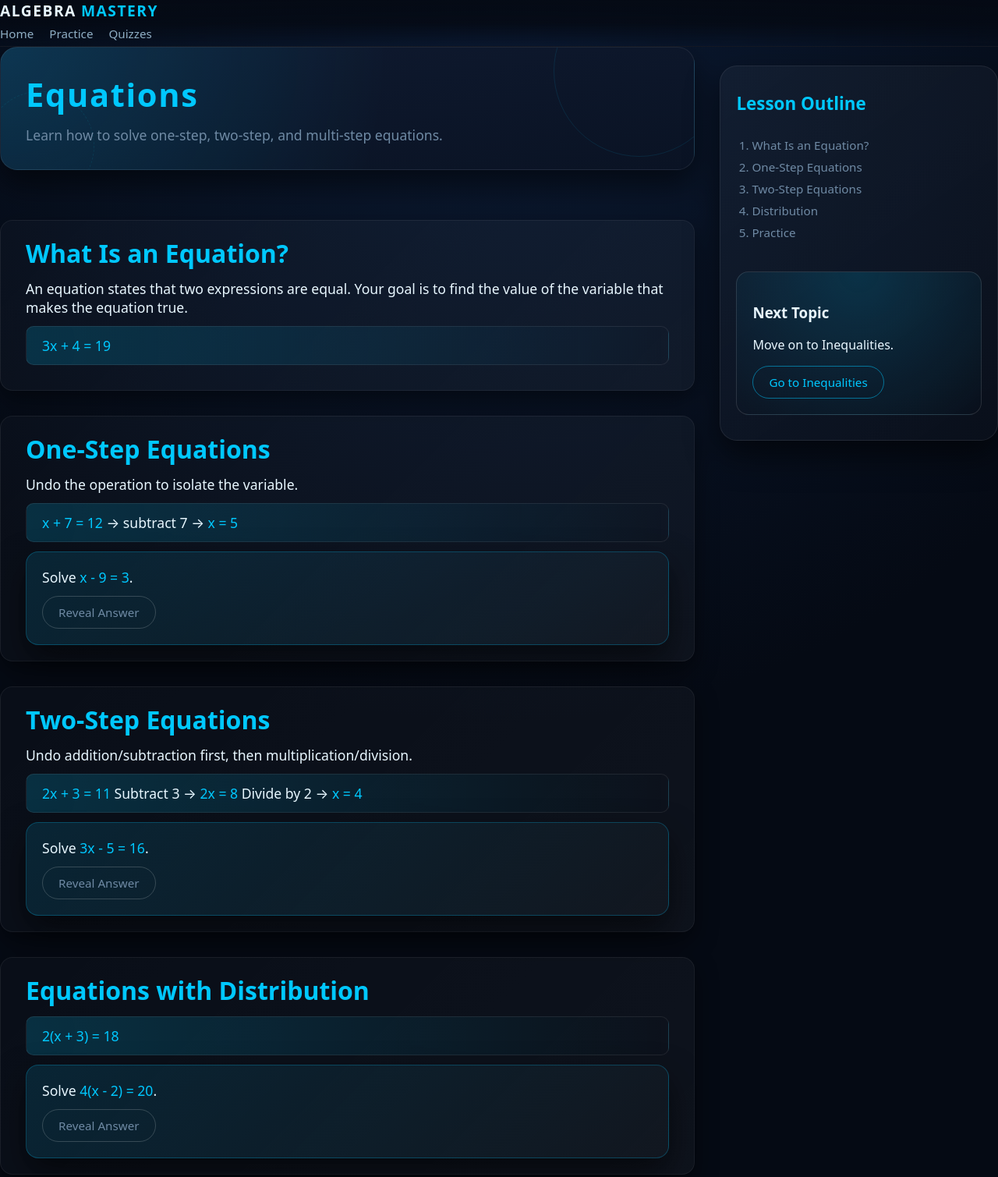
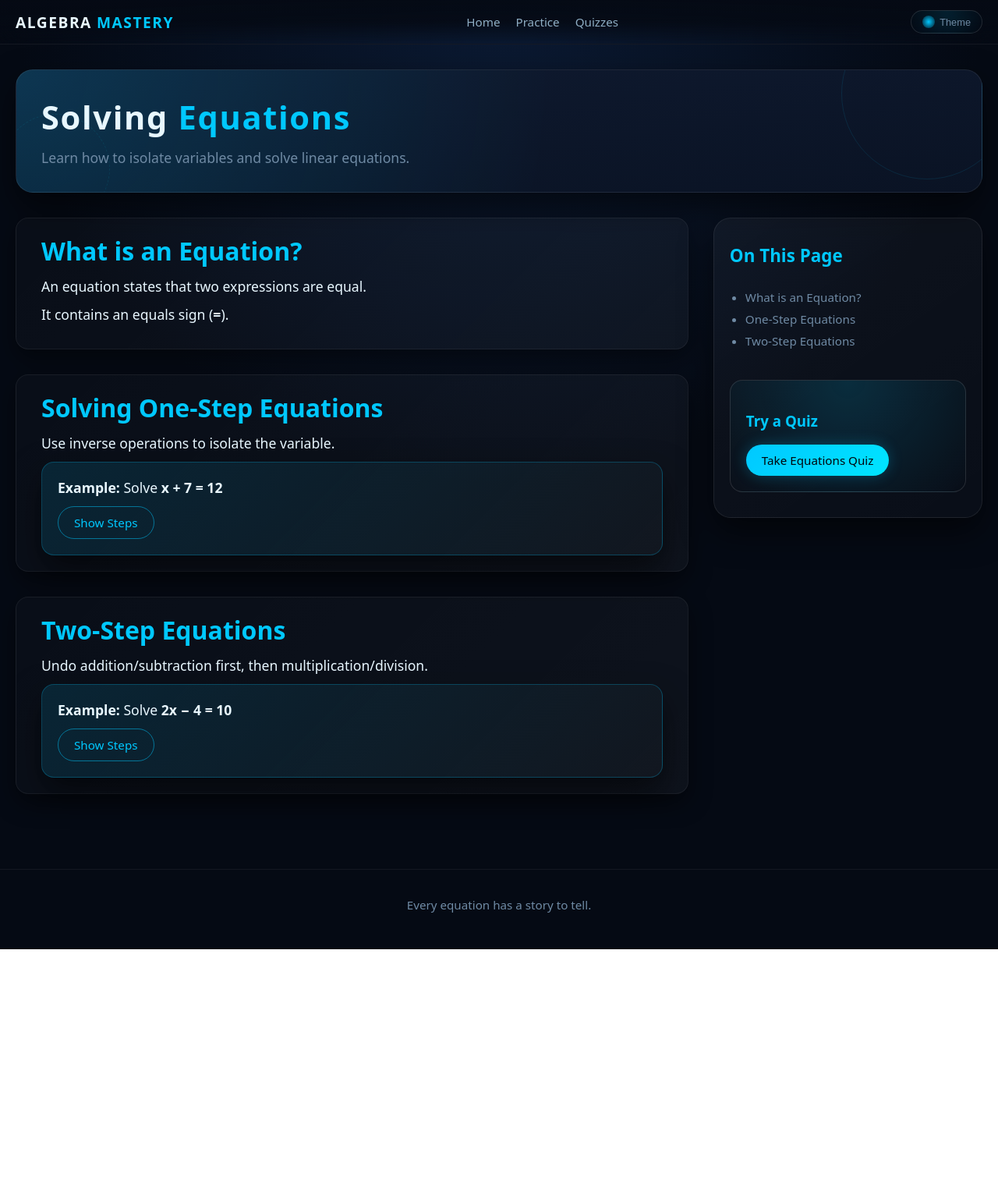
Before and after one commit to Aashi102/MathTutorials, a plain HTML site: page equations.html in a window 1280 px wide. Shown: the top 1509 px of the page at 78% size. After the commit the page ends 1217 px from the top, so only its background shows below. Drawn offline with Linux system fonts and the light colour scheme.

Commit message:
Update equations.html

```diff
--- a/equations.html
+++ b/equations.html
@@ -1,155 +1,106 @@
 <!DOCTYPE html>
 <html lang="en">
 <head>
-    <meta charset="UTF-8">
-    <meta name="viewport" content="width=device-width, initial-scale=1.0">
-    <title>Algebra Mastery | Equations</title>
-    <link rel="stylesheet" href="style.css">
+    <meta charset="UTF-8" />
+    <meta name="viewport" content="width=device-width, initial-scale=1.0" />
+    <title>Equations | Algebra Mastery</title>
+    <link rel="stylesheet" href="style.css" />
     <script src="script.js" defer></script>
 </head>
 
 <body>
 
-<header class="top-nav fade-in">
+<header class="top-nav">
+    <div class="top-nav-inner">
         <div class="logo">Algebra<span>Mastery</span></div>
+
         <nav class="nav-links">
             <a href="index.html">Home</a>
             <a href="practice.html">Practice</a>
             <a href="quizzes.html">Quizzes</a>
         </nav>
+
+        <button class="theme-toggle">
+            <span class="theme-toggle-icon"></span>
+            Theme
+        </button>
+    </div>
 </header>
 
-<main class="layout-two-column fade-in-up">
+<div class="page-shell fade-in-up">
 
-    <!-- MAIN LESSON CONTENT -->
+    <header class="section-header">
+        <h1>Solving <span class="neon">Equations</span></h1>
+        <p>Learn how to isolate variables and solve linear equations.</p>
+    </header>
+
+    <div class="layout-two-column">
+
         <section class="content-area">
 
-        <header class="section-header">
-            <h1 class="neon">Equations</h1>
-            <p>Learn how to solve one-step, two-step, and multi-step equations.</p>
-        </header>
-
-        <!-- SECTION 1 -->
             <section class="lesson-section fade-in">
-            <h2 class="neon">What Is an Equation?</h2>
-            <p>
-                An equation states that two expressions are equal.
-                Your goal is to find the value of the variable that makes the equation true.
-            </p>
-
-            <p class="example">
-                <span class="neon">3x + 4 = 19</span>
-            </p>
+                <h2 class="neon">What is an Equation?</h2>
+                <p>An equation states that two expressions are equal.</p>
+                <p>It contains an equals sign (<strong>=</strong>).</p>
             </section>
 
-        <!-- SECTION 2 -->
             <section class="lesson-section fade-in">
-            <h2 class="neon">One-Step Equations</h2>
-            <p>Undo the operation to isolate the variable.</p>
+                <h2 class="neon">Solving One‑Step Equations</h2>
+                <p>Use inverse operations to isolate the variable.</p>
 
-            <p class="example">
-                <span class="neon">x + 7 = 12</span> → subtract 7 → <span class="neon">x = 5</span>
-            </p>
-
-            <div class="interactive-example glass slide-up">
-                <p>Solve <span class="neon">x - 9 = 3</span>.</p>
-
-                <button class="btn-outline" data-reveal="eq-one-1">Reveal Answer</button>
-
-                <p id="eq-one-1" class="answer hidden">
-                    Add 9 to both sides → <span class="neon">x = 12</span>
-                </p>
+                <div class="interactive-example">
+                    <p><strong>Example:</strong> Solve <strong>x + 7 = 12</strong></p>
+                    <button class="btn-secondary" data-reveal="eq1">Show Steps</button>
+                    <p id="eq1" class="answer hidden">Subtract 7 → x = <strong>5</strong></p>
                 </div>
             </section>
 
-        <!-- SECTION 3 -->
             <section class="lesson-section fade-in">
-            <h2 class="neon">Two-Step Equations</h2>
+                <h2 class="neon">Two‑Step Equations</h2>
                 <p>Undo addition/subtraction first, then multiplication/division.</p>
 
-            <p class="example">
-                <span class="neon">2x + 3 = 11</span>
-                Subtract 3 → <span class="neon">2x = 8</span>
-                Divide by 2 → <span class="neon">x = 4</span>
-            </p>
-
-            <div class="interactive-example glass slide-up">
-                <p>Solve <span class="neon">3x - 5 = 16</span>.</p>
-
-                <button class="btn-outline" data-reveal="eq-two-1">Reveal Answer</button>
-
-                <p id="eq-two-1" class="answer hidden">
-                    Add 5 → <span class="neon">3x = 21</span><br>
-                    Divide by 3 → <span class="neon">x = 7</span>
-                </p>
+                <div class="interactive-example">
+                    <p><strong>Example:</strong> Solve <strong>2x − 4 = 10</strong></p>
+                    <button class="btn-secondary" data-reveal="eq2">Show Steps</button>
+                    <p id="eq2" class="answer hidden">Add 4 → 2x = 14 → divide by 2 → x = <strong>7</strong></p>
                 </div>
-        </section>
-
-        <!-- SECTION 4 -->
-        <section class="lesson-section fade-in">
-            <h2 class="neon">Equations with Distribution</h2>
-
-            <p class="example">
-                <span class="neon">2(x + 3) = 18</span>
-            </p>
-
-            <div class="interactive-example glass slide-up">
-                <p>Solve <span class="neon">4(x - 2) = 20</span>.</p>
-
-                <button class="btn-outline" data-reveal="eq-dist-1">Reveal Answer</button>
-
-                <p id="eq-dist-1" class="answer hidden">
-                    Distribute: <span class="neon">4x - 8 = 20</span><br>
-                    Add 8 → <span class="neon">4x = 28</span><br>
-                    Divide by 4 → <span class="neon">x = 7</span>
-                </p>
-            </div>
-        </section>
-
-        <!-- PRACTICE -->
-        <section id="practice" class="lesson-section fade-in">
-            <h2 class="neon">Practice</h2>
-
-            <ol class="practice-list">
-                <li>Solve <span class="neon">x + 4 = 10</span>.</li>
-                <li>Solve <span class="neon">5x = 35</span>.</li>
-                <li>Solve <span class="neon">3x - 2 = 16</span>.</li>
-                <li>Solve <span class="neon">2(x + 5) = 26</span>.</li>
-            </ol>
-
-            <button class="btn-primary" onclick="location.href='quizzes.html'">
-                Take Equations Quiz
-            </button>
             </section>
 
         </section>
 
-    <!-- SIDEBAR -->
-    <aside class="sidebar glass slide-in-right">
-        <h2 class="neon">Lesson Outline</h2>
+        <aside class="sidebar slide-in-right">
+            <h2 class="neon">On This Page</h2>
+            <ul class="outline-list">
+                <li>What is an Equation?</li>
+                <li>One‑Step Equations</li>
+                <li>Two‑Step Equations</li>
+            </ul>
 
-        <ol class="outline-list">
-            <li>What Is an Equation?</li>
-            <li>One-Step Equations</li>
-            <li>Two-Step Equations</li>
-            <li>Distribution</li>
-            <li><a href="#practice">Practice</a></li>
-        </ol>
-
-        <div class="sidebar-card glass">
-            <h3>Next Topic</h3>
-            <p>Move on to Inequalities.</p>
-            <button class="btn-secondary" onclick="location.href='inequalities.html'">
-                Go to Inequalities
+            <div class="sidebar-card">
+                <h3 class="neon">Try a Quiz</h3>
+                <button class="btn-primary" onclick="quizEngine.startQuiz('equations')">
+                    Take Equations Quiz
                 </button>
             </div>
         </aside>
 
-</main>
+    </div>
 
-<footer class="site-footer fade-in">
-    <p>Solving equations is the heart of algebra.</p>
+</div>
+
+<footer class="site-footer">
+    <p>Every equation has a story to tell.</p>
 </footer>
+
+<div class="modal-backdrop">
+    <div class="modal">
+        <div class="modal-header">
+            <h3 class="modal-title">Quiz</h3>
+            <button class="modal-close">✕</button>
+        </div>
+        <div class="modal-body"></div>
+    </div>
+</div>
 
 </body>
 </html>
```
Lines whose indentation alone changed are shown as unchanged.
